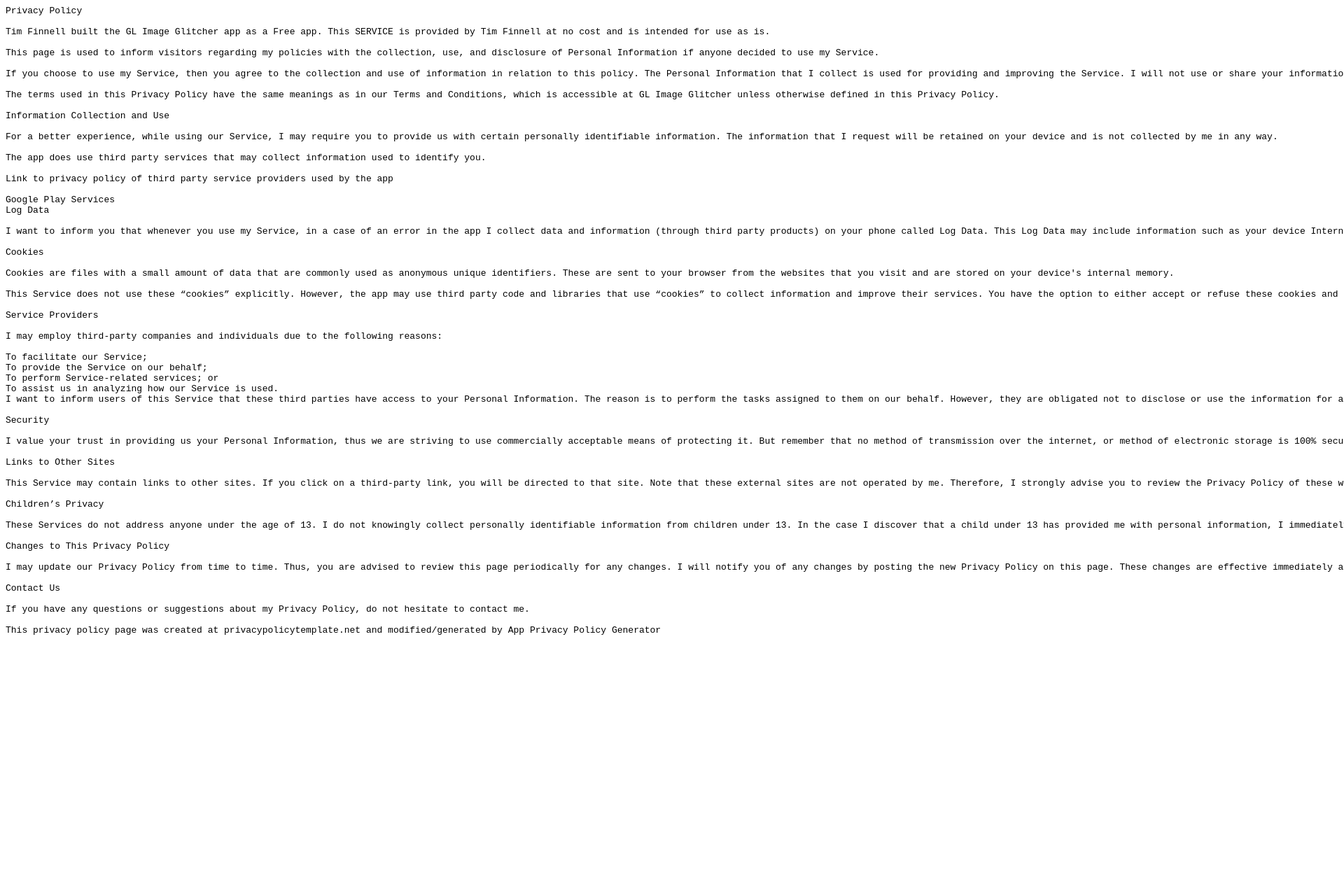
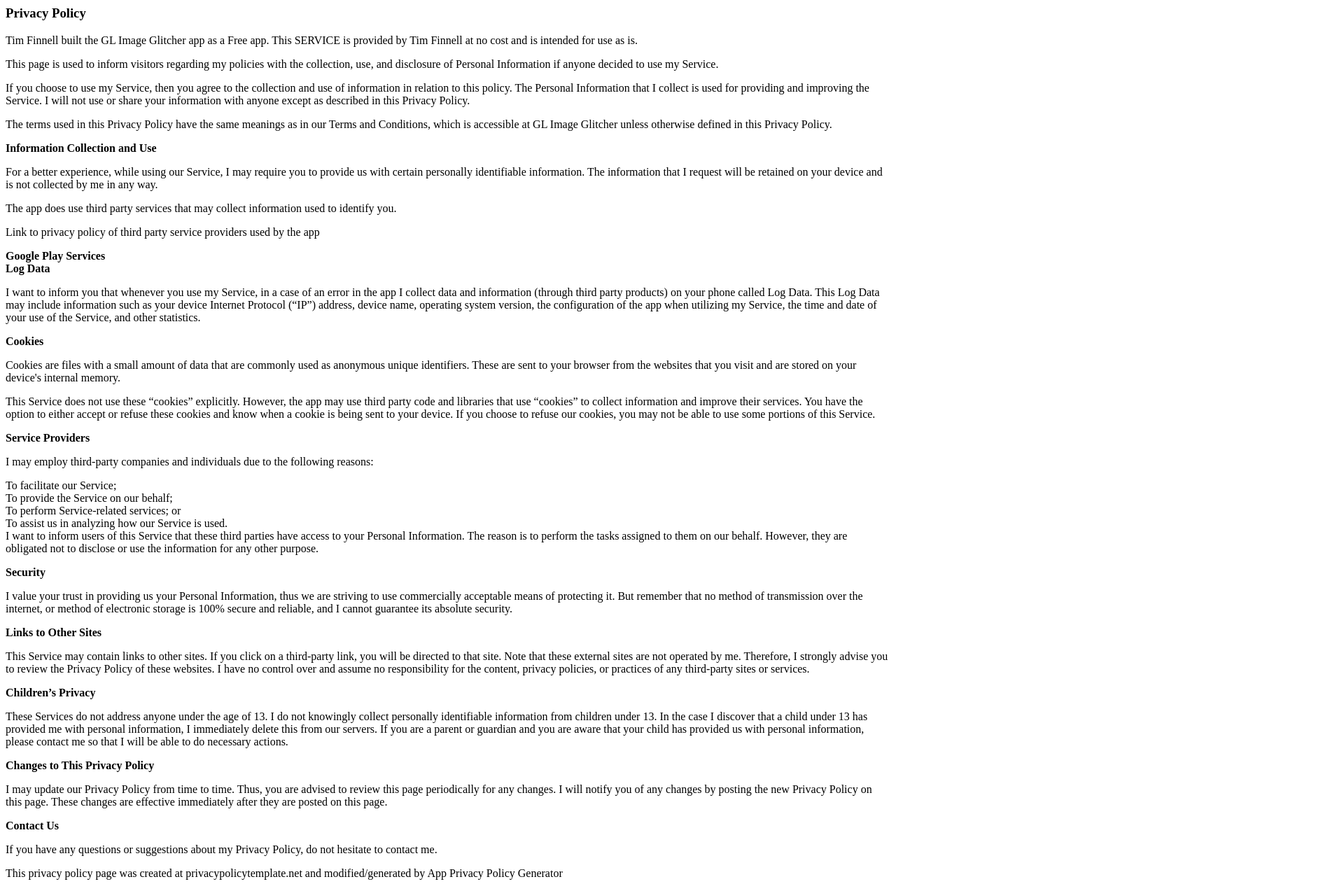
Before and after one commit to tfinnell/tfinnell.github.io, a plain HTML site: page glig/privacy.html in a window 1280 px wide. Shown: the top 1273 px of the page at 70% size, 1920 px wide, since content can reach past the window. Before the commit the page ends 936 px from the top, so only its background shows below. Drawn offline with Linux system fonts and the light colour scheme.

Commit message:
Removed pre and divided page with ps

```diff
--- a/glig/privacy.html
+++ b/glig/privacy.html
@@ -1,69 +1,102 @@
 <html>
   <head>
     <title>GL Image Glitcher Privacy Policy</title>
+    <link rel ="stylesheet" type="text/css" href="styles.css">
   </head>
   <body>
-    <pre>
-Privacy Policy
+    <div>
+      <h3><b>Privacy Policy</b></h3>
+Tim Finnell built the GL Image Glitcher app as a Free app. This SERVICE is provided by Tim Finnell at no cost and is intended for use as is.
 
-Tim Finnell built the GL Image Glitcher app as a Free app. This SERVICE is provided by Tim Finnell at no cost and is intended for use as is.
+<p/>
 
 This page is used to inform visitors regarding my policies with the collection, use, and disclosure of Personal Information if anyone decided to use my Service.
 
+<p/>
+
 If you choose to use my Service, then you agree to the collection and use of information in relation to this policy. The Personal Information that I collect is used for providing and improving the Service. I will not use or share your information with anyone except as described in this Privacy Policy.
+
+<p/>
 
 The terms used in this Privacy Policy have the same meanings as in our Terms and Conditions, which is accessible at GL Image Glitcher unless otherwise defined in this Privacy Policy.
 
-Information Collection and Use
+<p/>
+
+<b>Information Collection and Use</b>
+<p/>
 
 For a better experience, while using our Service, I may require you to provide us with certain personally identifiable information. The information that I request will be retained on your device and is not collected by me in any way.
+<p/>
 
 The app does use third party services that may collect information used to identify you.
+<p/>
 
 Link to privacy policy of third party service providers used by the app
+<p/>
 
-Google Play Services
+<b>
+Google Play Services<br/>
 Log Data
+</b>
+<p/>
 
 I want to inform you that whenever you use my Service, in a case of an error in the app I collect data and information (through third party products) on your phone called Log Data. This Log Data may include information such as your device Internet Protocol (“IP”) address, device name, operating system version, the configuration of the app when utilizing my Service, the time and date of your use of the Service, and other statistics.
+<p/>
 
-Cookies
+<b>Cookies</b>
+<p/>
 
 Cookies are files with a small amount of data that are commonly used as anonymous unique identifiers. These are sent to your browser from the websites that you visit and are stored on your device's internal memory.
+<p/>
 
 This Service does not use these “cookies” explicitly. However, the app may use third party code and libraries that use “cookies” to collect information and improve their services. You have the option to either accept or refuse these cookies and know when a cookie is being sent to your device. If you choose to refuse our cookies, you may not be able to use some portions of this Service.
+<p/>
 
-Service Providers
+<b>Service Providers</b>
+<p/>
 
 I may employ third-party companies and individuals due to the following reasons:
+<p/>
 
-To facilitate our Service;
-To provide the Service on our behalf;
-To perform Service-related services; or
-To assist us in analyzing how our Service is used.
+To facilitate our Service;<br/>
+To provide the Service on our behalf;<br/>
+To perform Service-related services; or<br/>
+To assist us in analyzing how our Service is used.<br/>
 I want to inform users of this Service that these third parties have access to your Personal Information. The reason is to perform the tasks assigned to them on our behalf. However, they are obligated not to disclose or use the information for any other purpose.
+<p/>
 
-Security
+<b>Security</b>
+<p/>
 
 I value your trust in providing us your Personal Information, thus we are striving to use commercially acceptable means of protecting it. But remember that no method of transmission over the internet, or method of electronic storage is 100% secure and reliable, and I cannot guarantee its absolute security.
+<p/>
 
-Links to Other Sites
+<b>Links to Other Sites</b>
+<p/>
 
 This Service may contain links to other sites. If you click on a third-party link, you will be directed to that site. Note that these external sites are not operated by me. Therefore, I strongly advise you to review the Privacy Policy of these websites. I have no control over and assume no responsibility for the content, privacy policies, or practices of any third-party sites or services.
+<p/>
 
-Children’s Privacy
+<b>Children’s Privacy</b>
+<p/>
 
 These Services do not address anyone under the age of 13. I do not knowingly collect personally identifiable information from children under 13. In the case I discover that a child under 13 has provided me with personal information, I immediately delete this from our servers. If you are a parent or guardian and you are aware that your child has provided us with personal information, please contact me so that I will be able to do necessary actions.
+<p/>
 
-Changes to This Privacy Policy
+<b>Changes to This Privacy Policy</b>
+<p/>
 
 I may update our Privacy Policy from time to time. Thus, you are advised to review this page periodically for any changes. I will notify you of any changes by posting the new Privacy Policy on this page. These changes are effective immediately after they are posted on this page.
+<p/>
 
-Contact Us
+<b>Contact Us</b>
+<p/>
 
 If you have any questions or suggestions about my Privacy Policy, do not hesitate to contact me.
+<p/>
 
 This privacy policy page was created at privacypolicytemplate.net and modified/generated by App Privacy Policy Generator
-  </pre>
+<p/>
+  </div>
 </body>
 </html>
--- /dev/null
+++ b/glig/styles.css
@@ -0,0 +1,3 @@
+pre {
+  white-space: pre-wrap;
+}
```
